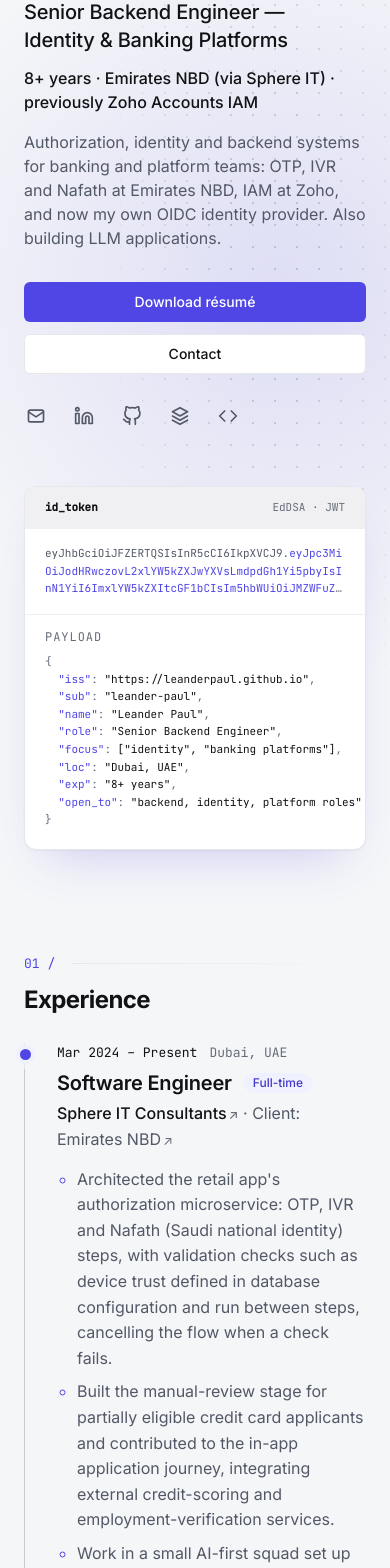
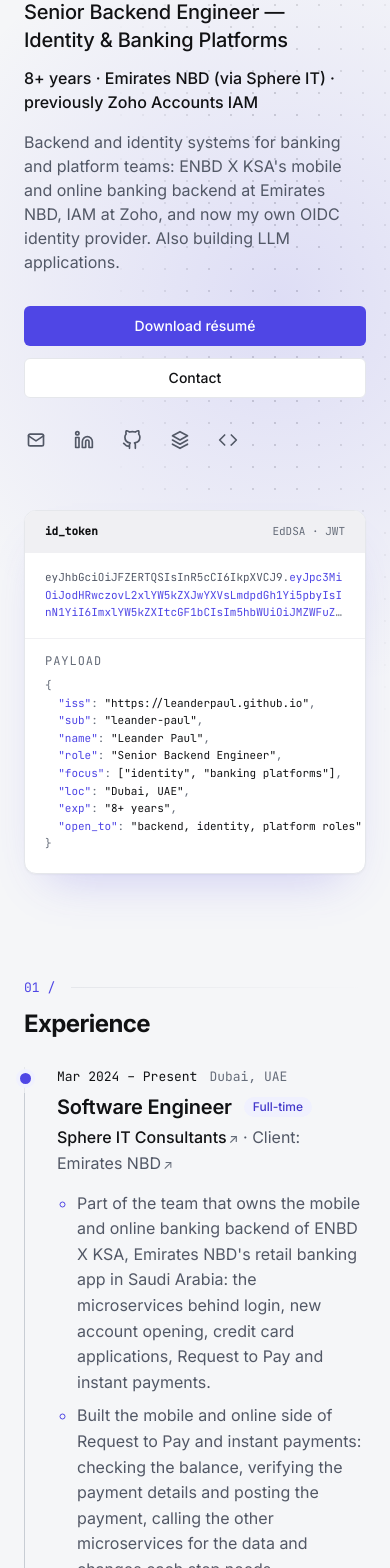
Before and after one commit to leanderpaul/leanderpaul.github.io, a Vue app: page / in a window 390 px wide. Shown: the part 240-1808 px from the top of the page. Built offline with nearby package versions, Linux system fonts and the light colour scheme.

Commit message:
feat(content): widen enbd role to channel backend
Role covered only auth. Team owns ENBD X KSA mobile/online
backend; add payments flow bullet and banking domain skills.

Co-Authored-By: Claude Opus 5.5 <noreply@anthropic.com>

```diff
--- a/index.html
+++ b/index.html
@@ -23,18 +23,18 @@
     <meta name="author" content="Leander Paul" />
     <meta
       name="description"
-      content="Leander Paul — Senior Backend Engineer in Dubai, focused on identity and banking platforms: OTP, IVR and Nafath authorization at Emirates NBD, Zoho Accounts IAM, and a public OIDC/OAuth 2.1 identity provider."
+      content="Leander Paul — Senior Backend Engineer in Dubai, focused on identity and banking platforms: ENBD X KSA's mobile and online banking backend at Emirates NBD, Zoho Accounts IAM, and a public OIDC/OAuth 2.1 identity provider."
     />
     <meta
       name="keywords"
-      content="Leander Paul, Senior Backend Engineer, Backend Engineer Dubai, Identity and Access Management, IAM, OAuth 2.1, OpenID Connect, SAML, Authentication, Authorization, Banking, Fintech, Java, Spring Boot, Node.js, TypeScript, PostgreSQL, Redis, Claude Code, AI-assisted development, Dubai, UAE"
+      content="Leander Paul, Senior Backend Engineer, Backend Engineer Dubai, Identity and Access Management, IAM, OAuth 2.1, OpenID Connect, SAML, Authentication, Authorization, Banking, Retail banking, Digital onboarding, Instant payments, Fintech, Java, Spring Boot, Node.js, TypeScript, PostgreSQL, Redis, Claude Code, AI-assisted development, Dubai, UAE"
     />
 
     <meta property="og:type" content="website" />
     <meta property="og:title" content="Leander Paul — Senior Backend Engineer, Identity &amp; Banking Platforms" />
     <meta
       property="og:description"
-      content="Leander Paul — Senior Backend Engineer in Dubai, focused on identity and banking platforms: OTP, IVR and Nafath authorization at Emirates NBD, Zoho Accounts IAM, and a public OIDC/OAuth 2.1 identity provider."
+      content="Leander Paul — Senior Backend Engineer in Dubai, focused on identity and banking platforms: ENBD X KSA's mobile and online banking backend at Emirates NBD, Zoho Accounts IAM, and a public OIDC/OAuth 2.1 identity provider."
     />
     <meta property="og:url" content="https://leanderpaul.github.io" />
     <meta property="og:image" content="https://leanderpaul.github.io/og-image.png" />
--- a/src/content/archive.data.ts
+++ b/src/content/archive.data.ts
@@ -140,7 +140,7 @@ export const ARCHIVE_ROWS: ArchiveRow[] = [
   },
   {
     year: 2024,
-    title: 'Emirates NBD retail mobile banking',
+    title: 'ENBD X KSA retail banking app',
     category: 'employer',
     status: 'live',
     company: 'Emirates NBD (via Sphere IT)',
--- a/src/content/experience.data.ts
+++ b/src/content/experience.data.ts
@@ -1,6 +1,8 @@
 import { type Role } from './content.types';
 
 const SPHERE_SITE_BULLETS = [
+  "Part of the team that owns the mobile and online banking backend of ENBD X KSA, Emirates NBD's retail banking app in Saudi Arabia: the microservices behind login, new account opening, credit card applications, Request to Pay and instant payments.",
+  'Built the mobile and online side of Request to Pay and instant payments: checking the balance, verifying the payment details and posting the payment, calling the other microservices for the data and changes each step needs.',
   "Architected the retail app's authorization microservice: OTP, IVR and Nafath (Saudi national identity) steps, with validation checks such as device trust defined in database configuration and run between steps, cancelling the flow when a check fails.",
   'Built the manual-review stage for partially eligible credit card applicants and contributed to the in-app application journey, integrating external credit-scoring and employment-verification services.',
   'Work in a small AI-first squad set up to deliver more with fewer engineers; squad velocity rose from 40–50 to 75–80 story points per sprint.',
@@ -30,6 +32,8 @@ const FREELANCE_SITE_BULLETS = [
 ];
 
 const SPHERE_RESUME_BULLETS = [
+  "Part of the team owning the mobile and online banking backend of ENBD X KSA, Emirates NBD's Saudi retail banking app: login, account opening, credit cards and payments.",
+  'Built the mobile and online Request to Pay and instant-payment flow: balance check, payment verification and posting, orchestrating calls to other microservices.',
   "Architected the retail app's OTP, IVR and Nafath authorization microservice, with database-configured validation checks between steps.",
   'Built manual review for partially eligible credit-card applicants and integrated credit-scoring and employment-verification services into the application journey.',
   'Deliver in a small AI-first squad using Claude Code (AWS Bedrock) for coding, security review and debugging, with manual review of every change; squad velocity rose from 40–50 to 75–80 story points per sprint.',
--- a/src/content/profile.data.ts
+++ b/src/content/profile.data.ts
@@ -5,7 +5,7 @@ export const PROFILE: Profile = {
   name: 'Leander Paul',
   headline: 'Senior Backend Engineer — Identity & Banking Platforms',
   tagline:
-    'Authorization, identity and backend systems for banking and platform teams: OTP, IVR and Nafath at Emirates NBD, IAM at Zoho, and now my own OIDC identity provider. Also building LLM applications.',
+    "Backend and identity systems for banking and platform teams: ENBD X KSA's mobile and online banking backend at Emirates NBD, IAM at Zoho, and now my own OIDC identity provider. Also building LLM applications.",
   location: 'Dubai, UAE',
   email: 'leanderpaul97@gmail.com',
   links: {
@@ -20,7 +20,7 @@ export const SITE_META: SiteMeta = {
   url: 'https://leanderpaul.github.io',
   title: 'Leander Paul — Senior Backend Engineer, Identity & Banking Platforms',
   description:
-    'Leander Paul — Senior Backend Engineer in Dubai, focused on identity and banking platforms: OTP, IVR and Nafath authorization at Emirates NBD, Zoho Accounts IAM, and a public OIDC/OAuth 2.1 identity provider.',
+    "Leander Paul — Senior Backend Engineer in Dubai, focused on identity and banking platforms: ENBD X KSA's mobile and online banking backend at Emirates NBD, Zoho Accounts IAM, and a public OIDC/OAuth 2.1 identity provider.",
   keywords: [
     'Leander Paul',
     'Senior Backend Engineer',
@@ -33,6 +33,9 @@ export const SITE_META: SiteMeta = {
     'Authentication',
     'Authorization',
     'Banking',
+    'Retail banking',
+    'Digital onboarding',
+    'Instant payments',
     'Fintech',
     'Java',
     'Spring Boot',
--- a/src/content/resume.data.ts
+++ b/src/content/resume.data.ts
@@ -11,7 +11,7 @@ export const RESUME_FILE = '/resumes/Resume-AE.pdf';
 export const RESUME_PAGE_BREAK_BEFORE = 'Phosphene AI';
 
 export const RESUME_SUMMARY =
-  'Senior backend engineer with 8+ years of experience across banking, identity and backend platforms. Building authorization services for Emirates NBD in Dubai in a small AI-first squad, with production incident and disaster-recovery ownership. Previously worked on Zoho Accounts IAM.';
+  "Senior backend engineer with 8+ years of experience across banking, identity and backend platforms. Building the mobile and online banking backend of ENBD X KSA, Emirates NBD's Saudi retail banking app, in a small AI-first squad: login, account opening, credit cards and payments, with production incident and disaster-recovery ownership. Previously worked on Zoho Accounts IAM.";
 
 export const RESUME_PROJECT: ResumeProject = {
   name: 'Shadow Platform',
--- a/src/content/skills.data.ts
+++ b/src/content/skills.data.ts
@@ -17,6 +17,10 @@ export const SKILL_GROUPS: SkillGroup[] = [
       'LDAP',
       'OTP/IVR/Nafath authentication',
     ],
+  },
+  {
+    name: 'Banking domain',
+    skills: ['retail banking', 'digital account opening', 'credit card applications', 'Request to Pay', 'instant payments'],
   },
   {
     name: 'Data & messaging',
```
Also changed, not shown: 1 other file (tests, documents, lock files or other folders).
